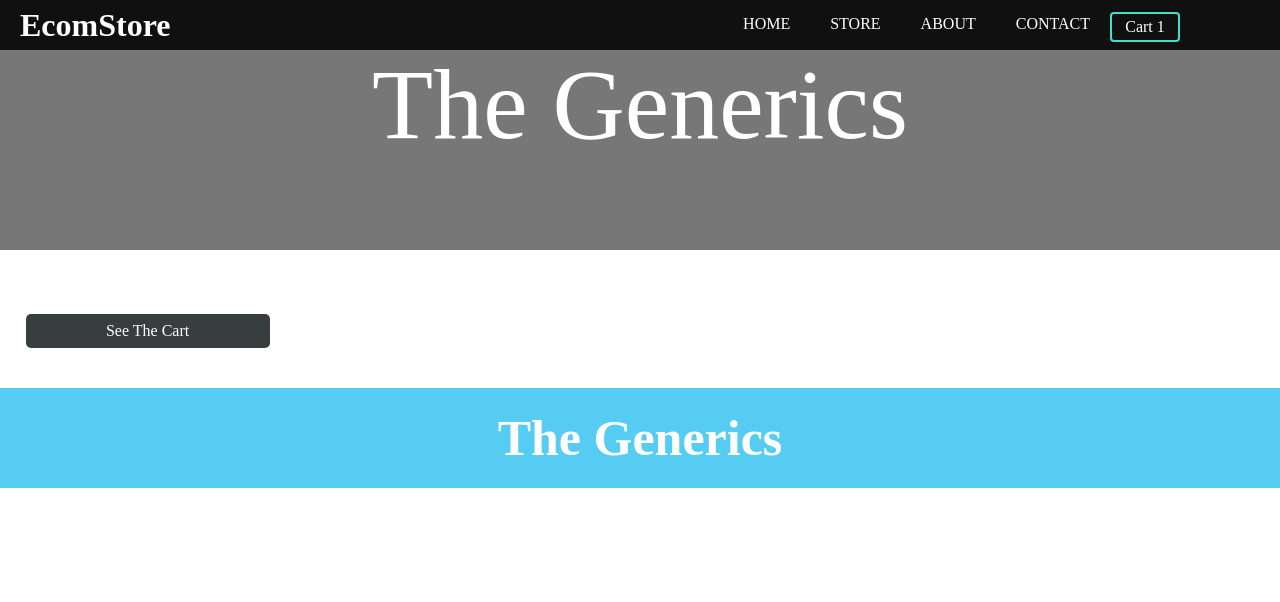
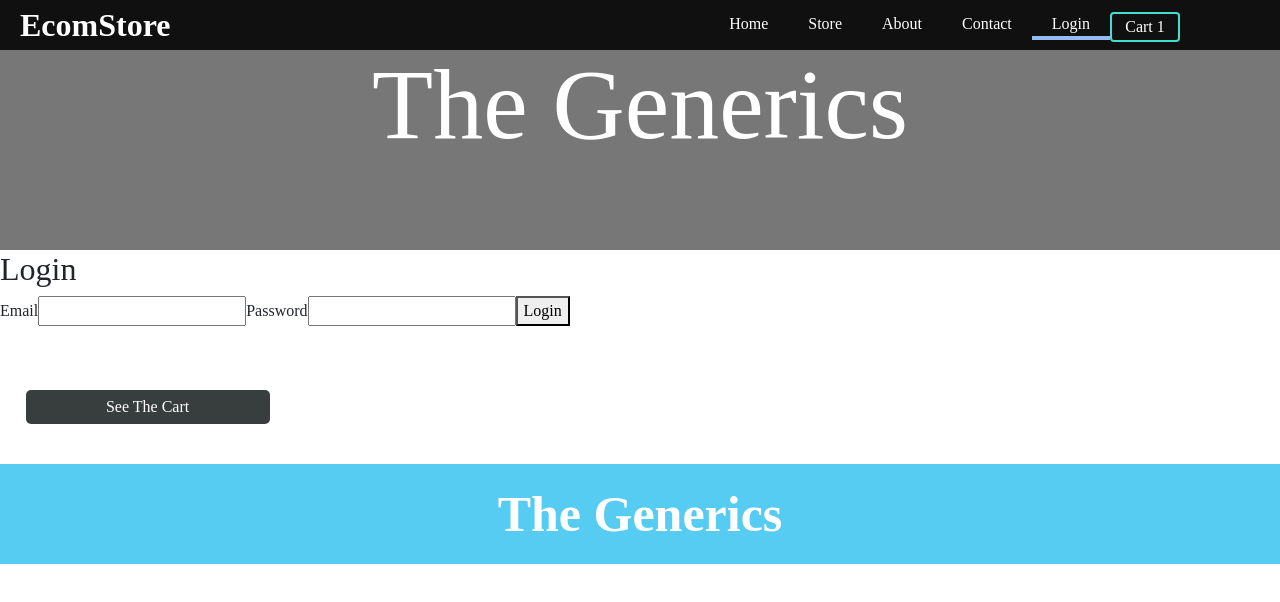
Before and after one commit to Piyush219/EcommerceProject, a React (Create React App) app: page /login in a window 1280 px wide. Shown: the top 602 px of the page. Built offline with nearby package versions, Linux system fonts and the light colour scheme.

Commit message:
Creating Working Login Page

```diff
--- a/src/App.js
+++ b/src/App.js
@@ -8,6 +8,7 @@ import { BrowserRouter as Router, Routes, Route} from "react-router-dom";
 import CartContext from "./Components/StoreContext/CartContext";
 import CartList from "./Components/Cart/CartList";
 import Contact from "./Components/Pages/Contact";
+import Login from "./Components/Pages/Login";
 
 function App() {
 
@@ -59,6 +60,7 @@ function App() {
         <Route exact path="/about" element={<About/>} />
         <Route exact path="/homepage" element={<HomePage/>} />
         <Route exact path="/contact" element={<Contact putRequest = {putRequestHandler}/>} />
+        <Route exact path="/login" element={<Login />} />
       </Routes>
 
       <button style={style}>See The Cart</button>
--- a/src/Components/Layout/Header/Header.js
+++ b/src/Components/Layout/Header/Header.js
@@ -16,10 +16,11 @@ const Header = (props) => {
             <span>EcomStore</span>
           </div>
           <ul className={styles.navigation}>
-            <NavLink className={(navData) => navData.isActive ? "active" : "" } to="/homepage"><li>HOME</li></NavLink>
-            <NavLink className={(navData) => navData.isActive ? "active" : "" } to="/"><li>STORE</li></NavLink>
-            <NavLink className={(navData) => navData.isActive ? "active" : "" } to="/about"><li>ABOUT</li></NavLink>
-            <NavLink className={(navData) => navData.isActive ? "active" : "" } to="/contact"><li>CONTACT</li></NavLink>
+            <NavLink className={(navData) => navData.isActive ? "active" : "" } to="/homepage"><li>Home</li></NavLink>
+            <NavLink className={(navData) => navData.isActive ? "active" : "" } to="/"><li>Store</li></NavLink>
+            <NavLink className={(navData) => navData.isActive ? "active" : "" } to="/about"><li>About</li></NavLink>
+            <NavLink className={(navData) => navData.isActive ? "active" : "" } to="/contact"><li>Contact</li></NavLink>
+            <NavLink className={(navData) => navData.isActive ? "active" : "" } to="/login"><li>Login</li></NavLink>
             <button className={styles.cartBtn} onClick={props.showCartItem}><li>Cart <span>{cart.length}</span></li></button>
           </ul>
 
--- a/src/Components/Pages/Contact.module.css
+++ b/src/Components/Pages/Contact.module.css
@@ -1,9 +1,10 @@
-.contactBody{
+.contactBody {
   margin-top: 2%;
   text-align: center;
 }
 
-.contactForm{
+.contactForm {
+max-width: 80%;
   width: 900px;
   text-align: center;
   margin-top: 4%;
@@ -12,13 +13,6 @@
   padding: 1%;
 }
 
-.contactBtn{
+.contactBtn {
   margin-top: 1%;
 }
-
-
-.contactName .contactEmail .contactPhone{
-
-    margin-left: 1%;
-    margin-right: 1%;
-}
--- /dev/null
+++ b/src/Components/Pages/Login.js
@@ -0,0 +1,65 @@
+import React, { useRef } from "react";
+import {useNavigate} from 'react-router-dom'
+
+const Login = () => {
+
+    const loginEmailRef = useRef();
+    const loginPassRef = useRef();
+    const navigate = useNavigate();
+
+    const submitHandler = (event) =>{
+        event.preventDefault();
+        const enteredLoginEmail = loginEmailRef.current.value;
+        const enteredLoginPass = loginPassRef.current.value;
+
+
+        fetch("https://identitytoolkit.googleapis.com/v1/accounts:signInWithPassword?key=AIzaSyD_moyHG8twZqc8YOxjyWkTaJiLUXd-vNg", {
+            method: 'POST',
+            body:JSON.stringify({
+                email: enteredLoginEmail,
+                password: enteredLoginPass,
+                returnSecureToke: true
+
+            }),
+            headers:{
+                'Content-Type': 'application/json'
+              }
+        }).then(res => {
+            if(res.ok){
+                console.log("Success")
+                return res.json()
+            }
+            else{
+                return res.json().then(data => {
+                    let errorMessage = 'Authentication Failed!'
+                    throw new Error(errorMessage)
+                })
+
+            }
+
+        }).then((data) => {
+            console.log(data)
+            navigate('/')
+
+        }).catch((err) => {
+            alert(err.message)
+        }
+        )
+
+    }
+
+    return(
+        <div>
+            <h2>Login</h2>
+            <form onSubmit={submitHandler}>
+                <label htmlFor="loginInput">Email</label>
+                <input type="text" id="loginInput" ref={loginEmailRef}></input>
+                <label htmlFor="loginPass">Password</label>
+                <input type="password" id="loginPass" ref={loginPassRef}></input>
+                <button type="submit">Login</button>
+            </form>
+        </div>
+    )
+}
+
+export default Login;
```
Also changed, not shown: 1 other file (tests, documents, lock files or other folders). Lines whose indentation alone changed are shown as unchanged.
